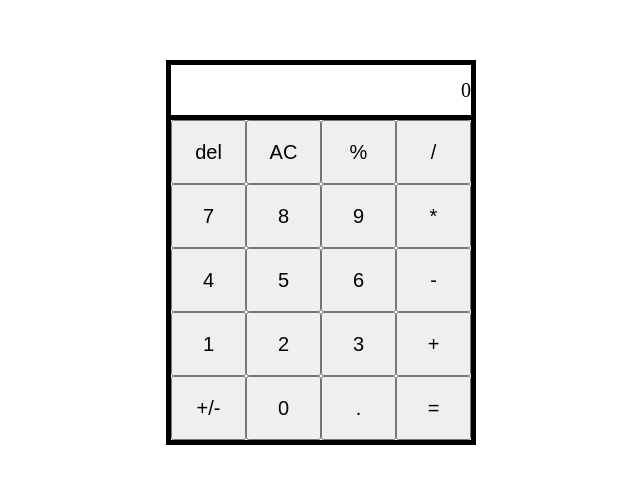
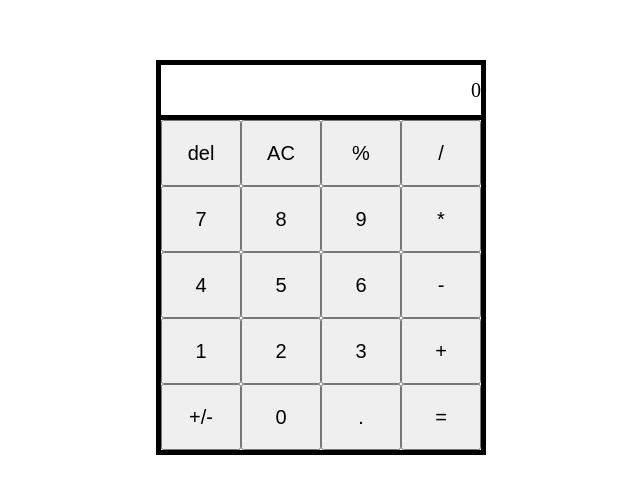
Before and after one commit to Eternalrivers/odin-calculator, a plain HTML site: page index.html in a window 1280 px wide. Shown: the part 140-634 px from the top of the page, without its empty margins (319-959 px from the left). Drawn offline with Linux system fonts and the light colour scheme.

Commit message:
fix: adjust the height and width of buttons

```diff
--- a/style.css
+++ b/style.css
@@ -15,7 +15,7 @@
   display: flex;
   justify-content: right;
   align-items: center;
-  width: 300px;
+  width: 320px;
   height: 50px;
   border: 5px solid black;
   font-size: 20px;
@@ -24,8 +24,8 @@
 #buttons{
 display: flex;
 justify-content: center;
-width: 300px;
-height: 320px;
+width: 320px;
+height: 330px;
 flex-wrap: wrap;
 border: 5px solid black;
 border-top:0px ;
```
